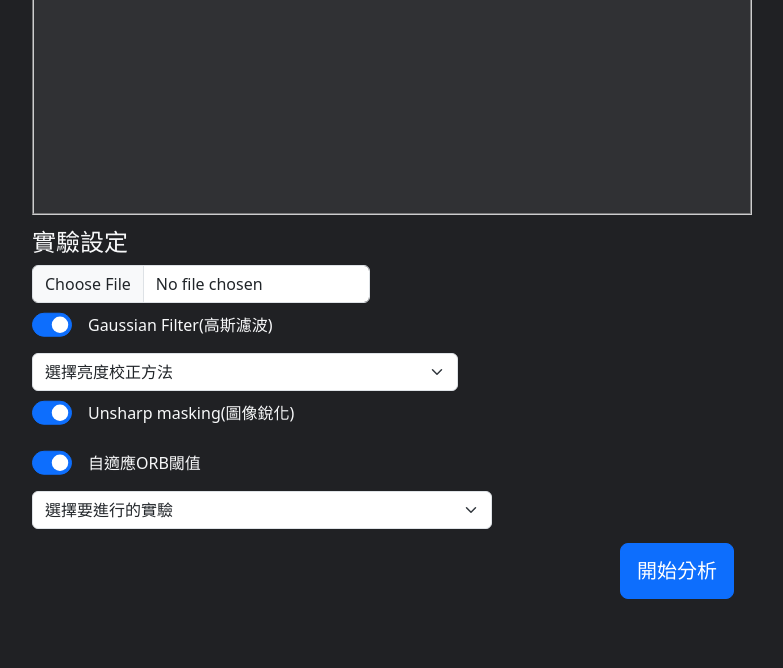
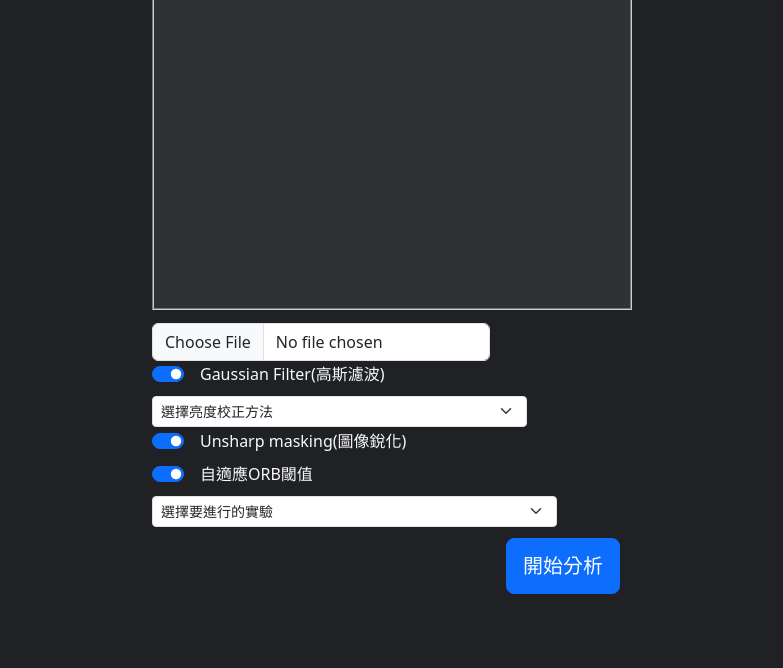
Before and after one commit to mariokart761/FCU-Image-Processing-Final, a plain HTML site: page index.html in a window 1280 px wide. Shown: the part 132-800 px from the top of the page, without its empty margins (248-1031 px from the left). Drawn offline with nearby package versions, Linux system fonts and the light colour scheme; files that its build step writes are made by us from their sources; files whose address does not match are found by name.

Commit message:
Fix UI in low resolution

```diff
--- a/dist/css/bootstrapFix.css
+++ b/dist/css/bootstrapFix.css
@@ -9,9 +9,15 @@
 
 .form-switch.form-switch-sm .form-check-input {
   height: 1rem;
-  width: calc(1rem + 0.75rem);
+  width: calc(2rem + 0rem); /*調整滑動塊寬度 */
   border-radius: 2rem;
+  /* transform: translateY(8%); 校正顯示Y軸 */
 }
+
+.form-switch.form-switch-sm .form-check-label {
+  margin-left: calc(0.5rem); /* 調整 label 文字的左側間距 */
+}
+
 
 .form-switch.form-switch-md {
   margin-bottom: 1rem; /* JUST FOR STYLING PURPOSE */
@@ -23,7 +29,7 @@
   height: 1.5rem;
   width: calc(2rem + 0.5rem); /*調整滑動塊寬度 */
   border-radius: 3rem;
-  transform: translateY(24%);
+  transform: translateY(24%); /*校正顯示Y軸*/
 }
 
 .form-switch.form-switch-md .form-check-label {
--- a/dist/css/style.css
+++ b/dist/css/style.css
@@ -1,16 +1,17 @@
 body {
   background-color: rgb(32,33,36);
   overflow-x: hidden;
-  overflow-y: hidden;
+  user-select: none; /* 標準語法 */
 }
 .home-page {
   height: 100vh;
+  width: 100vw;
   max-height: 100%;
   display: flex;
   align-content: center;
   flex-direction: column;
   flex-wrap: wrap;
-  justify-content: flex-start;
+  justify-content: center;
 }
 .loading-page {
   height: 100vh;
@@ -33,9 +34,9 @@ body {
   justify-content: center;
   align-content: center;
   width: 100%;
-  height: 40%;
-  max-height: 36%;
-  max-width: 720px;
+  height: 40vh;
+  max-height: 40%;
+  max-width: 480px;
   position: relative;
   background-color: rgb(48,49,52);
   border-style:groove;
@@ -47,9 +48,9 @@ body {
   justify-content: center;
   align-content: center;
   width: 100%;
-  height: 40%;
-  max-height: 36%;
-  max-width: 720px;
+  height: 40vh;
+  max-height: 40%;
+  max-width: 480px;
   position: relative;
   background-color: rgb(48,49,52);
   border-style:groove;
@@ -67,8 +68,6 @@ body {
 .home-title {
   display: flex;
   justify-content: center;
-  max-height: 8%;
-  margin-top: 1%;
 }
 .preview-img-container img {
   max-height: 100%;
@@ -89,8 +88,9 @@ body {
   display: flex;
   flex-direction: column;
   align-items: flex-start;
+  /* height: 50%; */
   max-height: 50%;
-  gap: 0%
+  gap: 0.1rem;
 }
 .switcher-container {
   display: flex;
--- a/index.html
+++ b/index.html
@@ -43,7 +43,7 @@
 
       <div class="data-setting-container">
 
-        <h4>實驗設定</h4>
+        <!-- <h5>實驗設定</h5> -->
 
         <div class="image-input-container">
           <input
@@ -56,7 +56,7 @@
           />
         </div>
         <div class="gaussian-filter-select-container switcher-container">
-          <div class="form-check form-switch form-switch-md">
+          <div class="form-check form-switch form-switch-sm">
             <input
               class="form-check-input"
               type="checkbox"
@@ -71,7 +71,7 @@
         </div>
         <div class="brightness-fix-method-select-container">
           <select
-            class="form-select form-select-md"
+            class="form-select form-select-sm"
             aria-label="亮度校正方法"
             id = "BrightnessFixMethodSelect"
           >
@@ -84,7 +84,7 @@
           </select>
         </div>
         <div class="unsharp-masking-select-container switcher-container">
-          <div class="form-check form-switch form-switch-md">
+          <div class="form-check form-switch form-switch-sm">
             <input
               class="form-check-input"
               type="checkbox"
@@ -98,7 +98,7 @@
           </div>
         </div>
         <div class="adaptive-threshold-select-container switcher-container">
-          <div class="form-check form-switch form-switch-md">
+          <div class="form-check form-switch form-switch-sm">
             <input
               class="form-check-input"
               type="checkbox"
@@ -113,7 +113,7 @@
         </div>
         <div class="expirement-select-container">
           <select
-            class="form-select form-select-md"
+            class="form-select form-select-sm"
             id = "experimentSelect"
             aria-label="實驗方法"
           >
```
Also changed, not shown: 1 other file.
